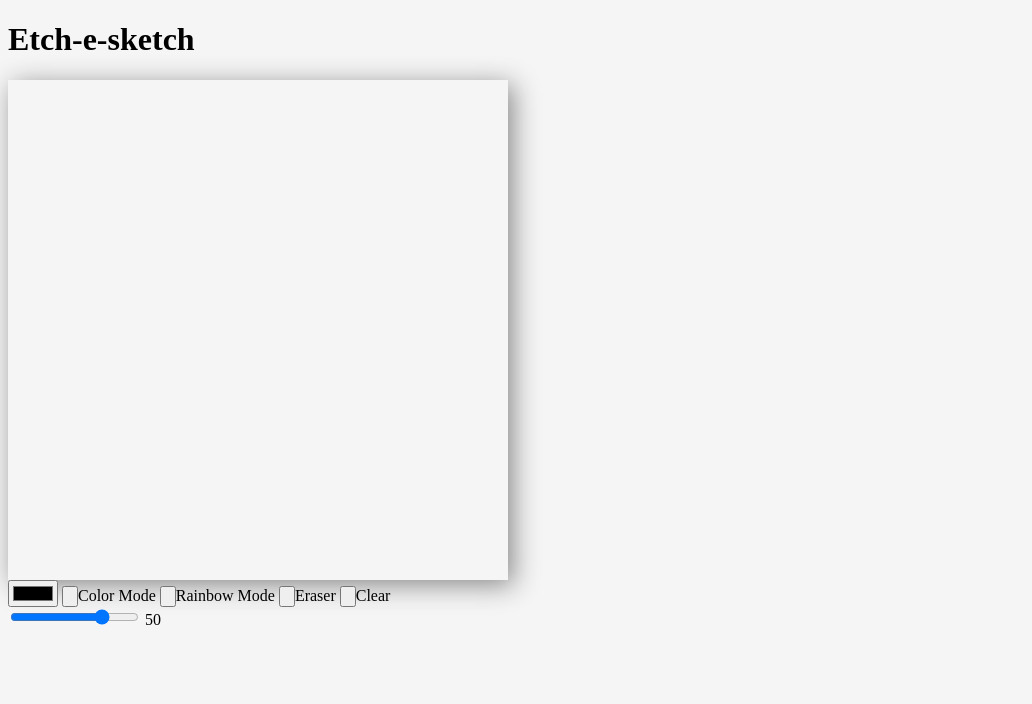
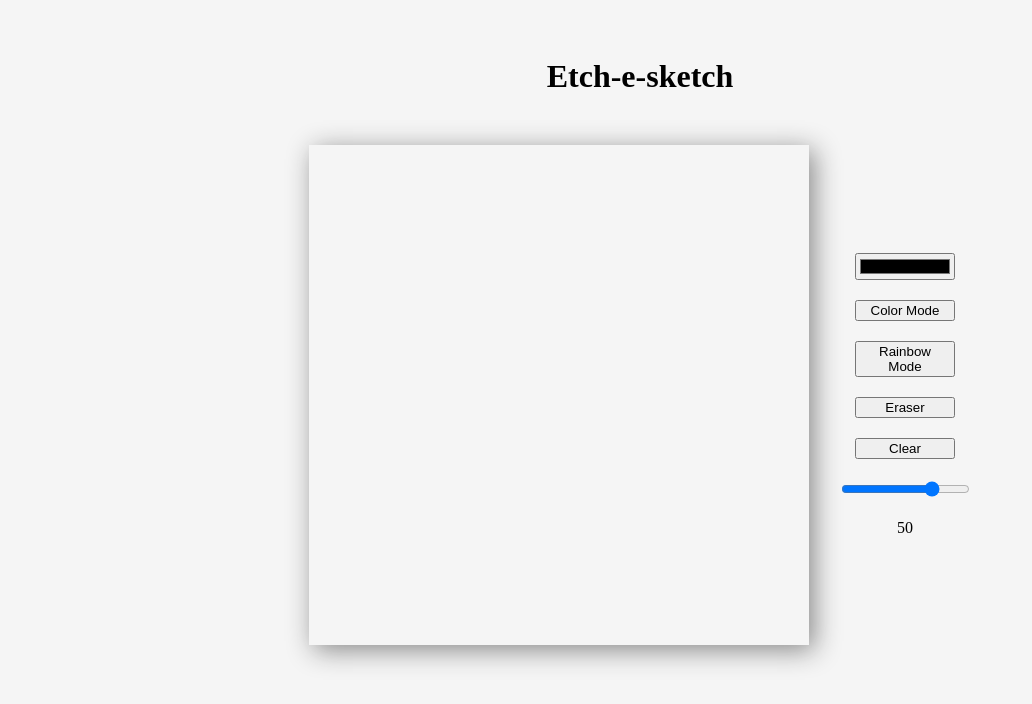
Before and after one commit to simran-johal/etch-e-sketch, a plain HTML site: page index.html in a window 1280 px wide. Shown: the whole page, without its empty margins (0-1032 px from the left). Drawn offline with Linux system fonts and the light colour scheme.

Commit message:
Add completed interactivity with grid functionality.
- UI changes to buttons and page
- Complete initial interaction functionality with grid

```diff
--- a/index.html
+++ b/index.html
@@ -12,49 +12,31 @@
 
 
 
-
-
-
-
-
-
-
   <body>
     <header>
         <h1>Etch-e-sketch</h1>
     </header>
 
     <main>
+
         <div id="grid-container"></div>
 
-        <div>
-            <input type ="color">
-            <input type="button">Color Mode
-            <input type="button">Rainbow Mode
-            <input type="button">Eraser
-            <input type="button">Clear
+        <div id="controls-container">
+            <div id="button-options">
+                <input type ="color" class="button-options">
+                <button class="button-options">Color Mode</button>
+                <button class="button-options">Rainbow Mode</button>
+                <button class="button-options">Eraser</button>
+                <button class="button-options">Clear</button>
+            </div>
+            <div id="slider-module">
+                <input id="slider-scale" type="range" value="50" min="10" max="64">
+                <span id="slider-value">50</span>
+            </div>
         </div>
 
-        <div>
-            <input id="slider-scale" type="range" value="50" min="10" max="64">
-            <span id="slider-value">50</span>
-        </div>
+    </main>
 
-
-
-
-
-
-
-
-
-
-
-
-
-
-
-    </main>
 	<script src="script.js"></script>
   </body>
 
--- a/script.js
+++ b/script.js
@@ -1,15 +1,10 @@
 
 
 // creating the grid of pixels
-let containerDiv = document.getElementById('grid-container') // selected container div in html
+let gridContainerDiv = document.getElementById('grid-container') // selected container div in html
 let slider = document.getElementById('slider-scale') // selected slider
 let sliderNumber = document.getElementById('slider-value') // selected slider-value
 
-slider.addEventListener('input', function() {
-    updateSliderValue()
-    createDivGrid()
-
-})
 
 function updateSliderValue() {
     sliderNumber.textContent = slider.value;
@@ -17,14 +12,52 @@ function updateSliderValue() {
 
 function createDivGrid() {
 
-    containerDiv.innerHTML = ''; // deletes inner html before the for loop
+    gridContainerDiv.innerHTML = ''; // deletes inner html before the for loop
 
-    containerDiv.style.gridTemplateColumns = `repeat(${slider.value}, 1fr)`
+    gridContainerDiv.style.gridTemplateColumns = `repeat(${slider.value}, 1fr)`
 
     for (let i = 0; i < slider.value * slider.value; i++) {
-        containerDiv.appendChild(document.createElement('div')) // creates divs inside
+        gridContainerDiv.appendChild(document.createElement('div')) // creates divs inside
     }
 }
 
+slider.addEventListener('input', () => {
+    updateSliderValue()
+    createDivGrid()
+
+})
+
 updateSliderValue()
 createDivGrid()
+
+
+
+
+
+// use mouse events for the tracking using flags
+
+let isClicked = false
+
+gridContainerDiv.addEventListener('mousedown', (event) => {
+    if (event.target.tagName === "DIV") {
+        event.target.style.backgroundColor = "black"
+        isClicked = true
+    }
+})
+
+gridContainerDiv.addEventListener('mousemove', (event) => {
+    if (event.target.tagName === "DIV" && isClicked == true) {
+        event.target.style.backgroundColor = "black"
+    }
+})
+
+gridContainerDiv.addEventListener('mouseup', (event) => {
+    if (event.target.tagName === "DIV") {
+        event.target.style.backgroundColor = "black"
+        isClicked = false
+    }
+})
+
+// button for different settings
+
+//clear
--- a/styles.css
+++ b/styles.css
@@ -8,8 +8,56 @@ body {
     font-family: 'Baskerville', serif ;
     color: black;
     background-color: rgb(245, 245, 245);
+
 }
 
+header {
+    display: flex;
+    justify-content: center;
+    align-items: center;
+    margin: 0;
+}
+
+h1 {
+    margin: 50px;
+}
+
+main {
+    display: flex;
+    justify-content: center;
+    align-items: center;
+    gap: 30px;
+
+}
+
+#controls-container {
+    display: flex;
+    flex-direction: column;
+    gap: 20px;
+
+}
+
+#button-options {
+    display: flex;
+    flex-direction: column;
+    align-items: center;
+    gap: 20px;
+}
+
+.button-options {
+    width: 100px;
+
+}
+
+
+
+#slider-module {
+    display: flex;
+    flex-direction: column;
+    align-items: center;
+    gap: 20px;
+
+}
 
 
 
@@ -21,8 +69,3 @@ body {
     box-shadow:  5px 5px 25px #888888;
 
 }
-
-#grid-container div {
-
-
-}
```
